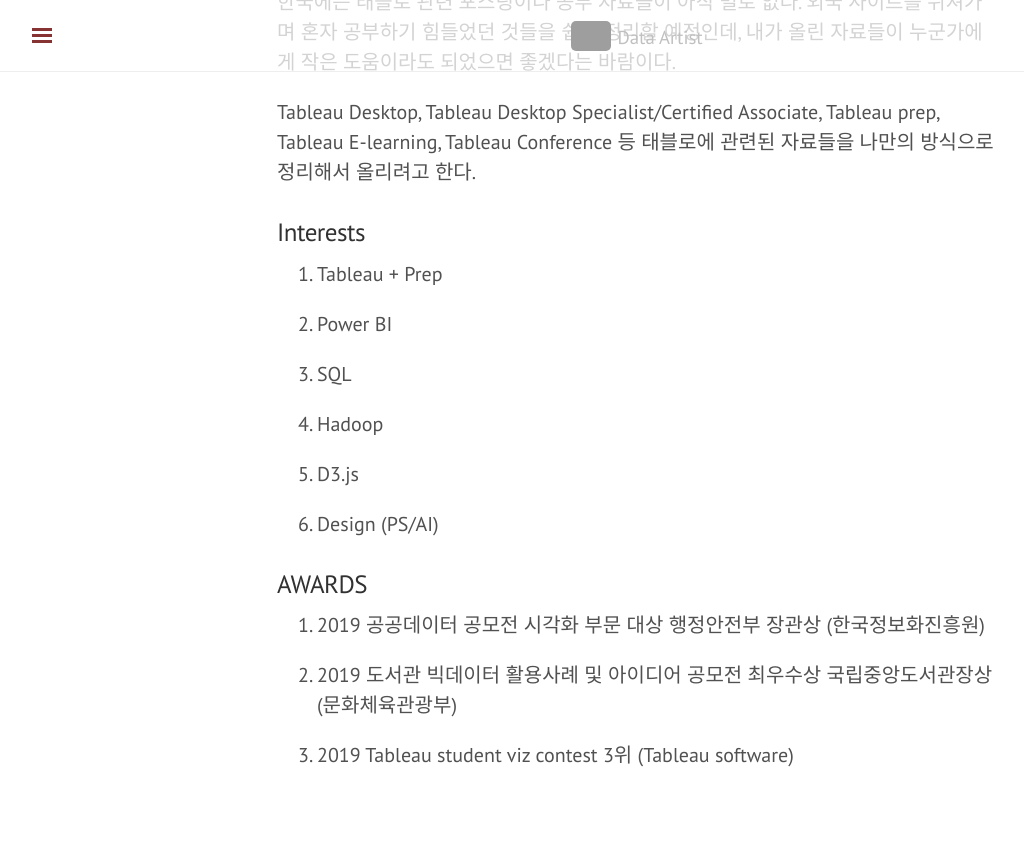
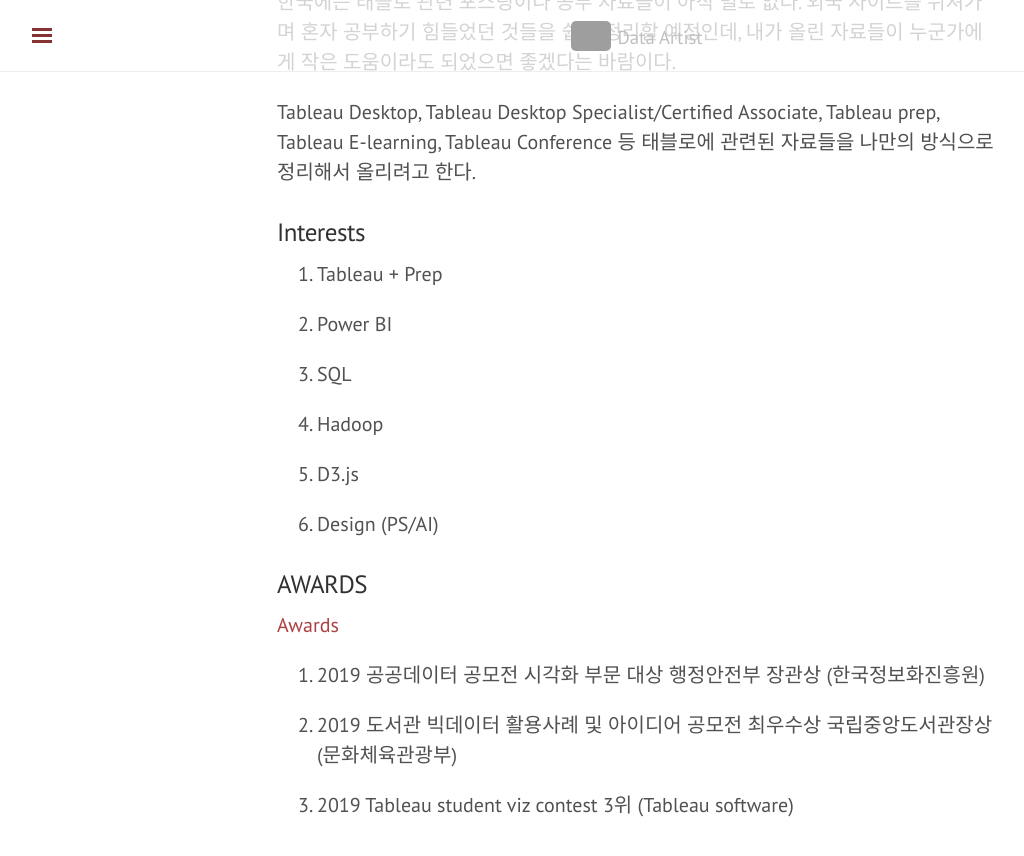
Before and after one commit to shanny924/shanny924.github.io, a Jekyll site: the page built from about.md, in a window 1280 px wide and 900 px high, scrolled down 580 px. Shown: the top 856 px of the window, without its empty margins (3-1027 px from the left). Built offline with Jekyll 4.4.1, drawn with Linux system fonts in a browser that asks for light colours; nearby versions of some CDN libraries; comment, search, counter and statistics services are not loaded; grey boxes are pictures that could not be loaded.

Commit message:
Update about.md

```diff
--- a/about.md
+++ b/about.md
@@ -41,6 +41,8 @@
 
 ### AWARDS
 
+[Awards](http://www.sookmyung.ac.kr/sookmyungkr/1268/subview.do;jsessionid=854F5EE45376A7E6099025F7510E360B?enc=Zm5jdDF8QEB8JTJGYmJzJTJGc29va215dW5na3IlMkY5MCUyRjEwNTc1NiUyRmFydGNsVmlldy5kbyUzRg%3D%3D)
+
 1. 2019 공공데이터 공모전 시각화 부문 대상 행정안전부 장관상 (한국정보화진흥원)
 
 2. 2019 도서관 빅데이터 활용사례 및 아이디어 공모전 최우수상 국립중앙도서관장상 (문화체육관광부)
```
